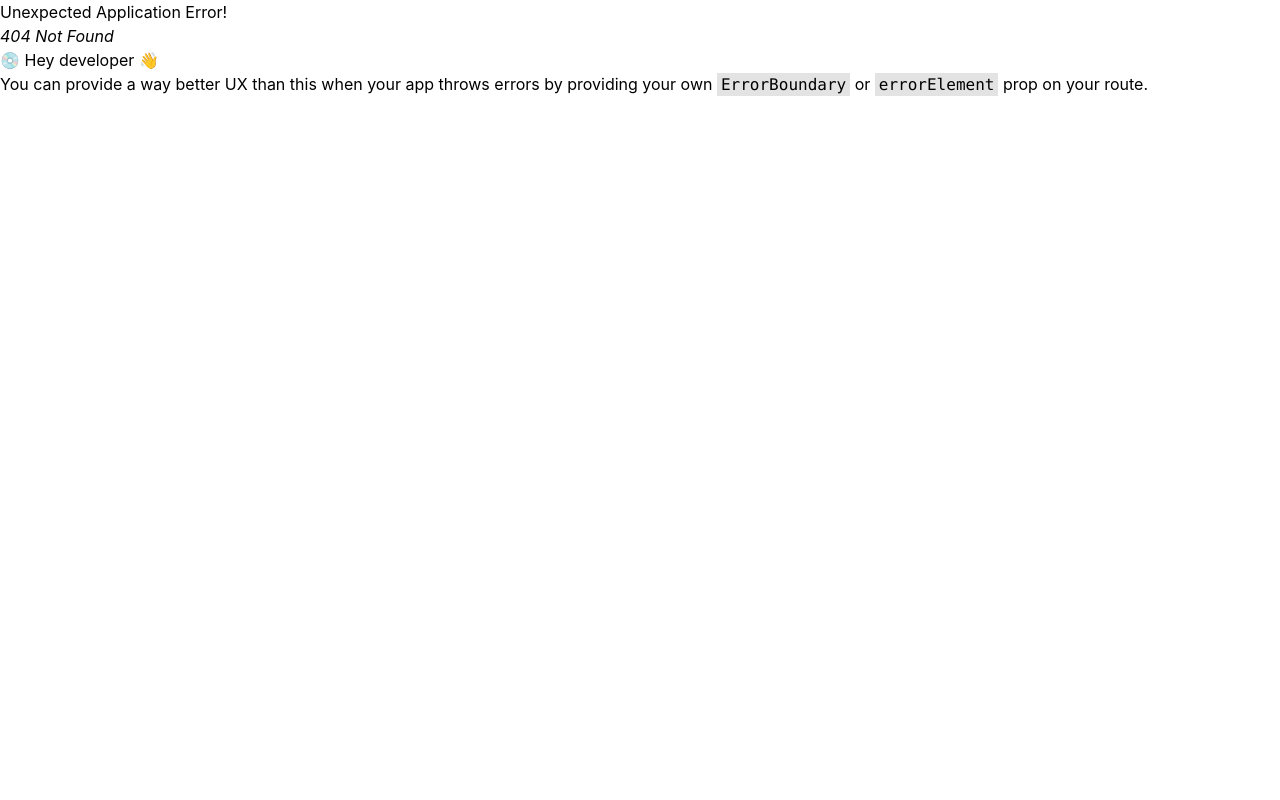
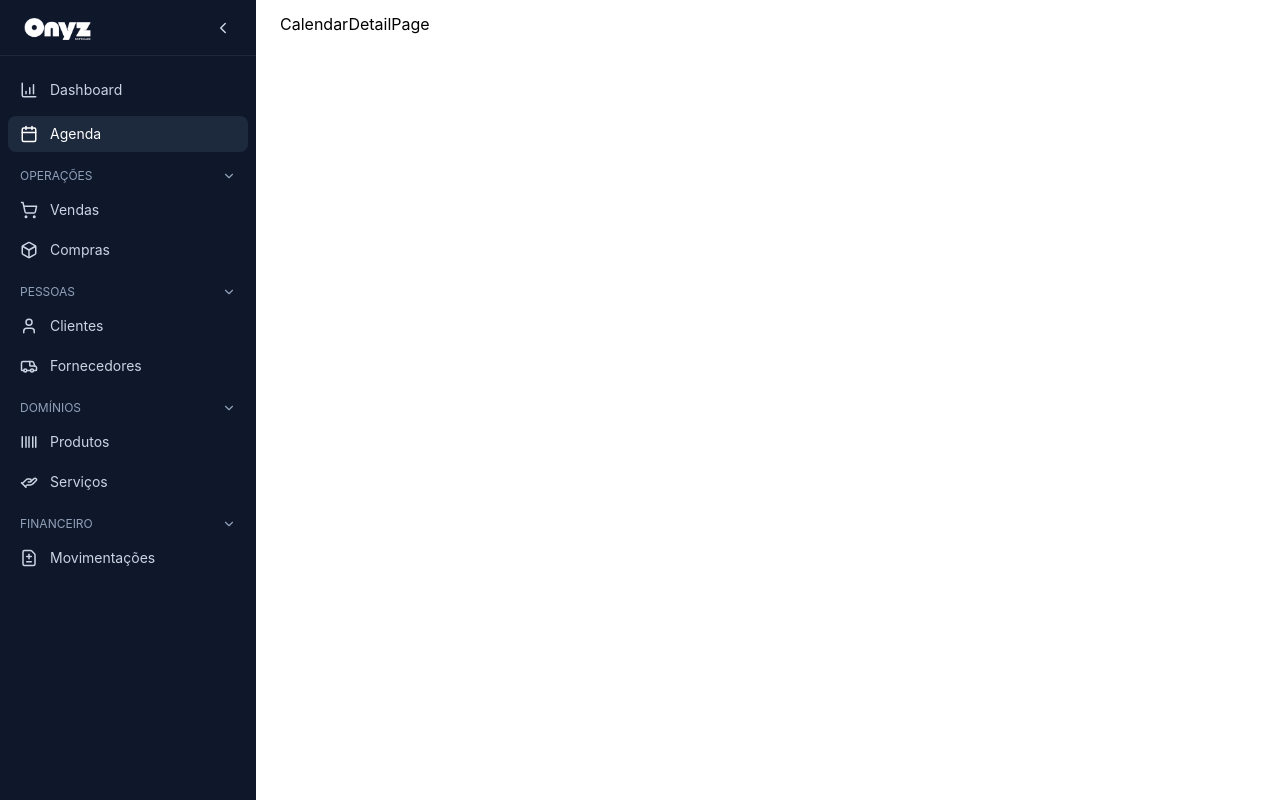
Before and after one commit to andreonyzko/simple-erp, a React (Vite) app: page /agenda/1 in a window 1280 px wide. Before the commit this address had no page. Built offline with nearby package versions, Linux system fonts and the light colour scheme.

Commit message:
feat(ui): add detail pages for all entities and dynamic breadcrumb titles

```diff
--- /dev/null
+++ b/src/ui/pages/calendar/CalendarDetailPage.tsx
@@ -0,0 +1,5 @@
+export default function CalendarDetailPage() {
+  return (
+    <div>CalendarDetailPage</div>
+  )
+}
--- /dev/null
+++ b/src/ui/pages/clients/ClientDetailPage.tsx
@@ -0,0 +1,5 @@
+export default function ClientDetailPage() {
+  return (
+    <div>ClientDetailPage</div>
+  )
+}
--- /dev/null
+++ b/src/ui/pages/products/ProductDetailPage.tsx
@@ -0,0 +1,5 @@
+export default function ProductDetailPage() {
+  return (
+    <div>ProductDetailPage</div>
+  )
+}
--- /dev/null
+++ b/src/ui/pages/purchases/PurchaseDetailPage.tsx
@@ -0,0 +1,5 @@
+export default function PurchaseDetailPage() {
+  return (
+    <div>PurchaseDetailPage</div>
+  )
+}
--- /dev/null
+++ b/src/ui/pages/sales/SaleDetailPage.tsx
@@ -0,0 +1,5 @@
+export default function SaleDetailPage() {
+  return (
+    <div>SaleDetailPage</div>
+  )
+}
--- /dev/null
+++ b/src/ui/pages/services/ServiceDetailPage.tsx
@@ -0,0 +1,5 @@
+export default function ServiceDetailPage() {
+  return (
+    <div>ServiceDetailPage</div>
+  )
+}
--- /dev/null
+++ b/src/ui/pages/suppliers/SupplierDetailPage.tsx
@@ -0,0 +1,5 @@
+export default function SupplierDetailPage() {
+  return (
+    <div>SupplierDetailPage</div>
+  )
+}
--- /dev/null
+++ b/src/ui/pages/transactions/TransactionDetailPage.tsx
@@ -0,0 +1,5 @@
+export default function TransactionDetailPage() {
+  return (
+    <div>TransactionDetailPage</div>
+  )
+}
--- a/src/ui/routes/router.tsx
+++ b/src/ui/routes/router.tsx
@@ -26,6 +26,14 @@ import TransactionsListPage from "../pages/transactions/TransactionsListPage";
 import TransactionCreatePage from "../pages/transactions/TransactionCreatePage";
 import type { RouteHandle } from "./types";
 import { calendarListLoader } from "./calendar/calendarListLoader";
+import CalendarDetailPage from "../pages/calendar/CalendarDetailPage";
+import SaleDetailPage from "../pages/sales/SaleDetailPage";
+import PurchaseDetailPage from "../pages/purchases/PurchaseDetailPage";
+import ClientDetailPage from "../pages/clients/ClientDetailPage";
+import SupplierDetailPage from "../pages/suppliers/SupplierDetailPage";
+import ProductDetailPage from "../pages/products/ProductDetailPage";
+import ServiceDetailPage from "../pages/services/ServiceDetailPage";
+import TransactionDetailPage from "../pages/transactions/TransactionDetailPage";
 
 export const router = createBrowserRouter([
   {
@@ -44,6 +52,11 @@ export const router = createBrowserRouter([
         handle: { title: ["Agenda"] } satisfies RouteHandle,
       },
       {
+        path: "agenda/:id",
+        element: <CalendarDetailPage />,
+        handle: { title: ["Agenda", "Detalhes"] } satisfies RouteHandle,
+      },
+      {
         path: "agenda/cadastrar",
         element: <CalendarCreatePage />,
         handle: { title: ["Agenda", "Cadastro"] } satisfies RouteHandle,
@@ -51,7 +64,7 @@ export const router = createBrowserRouter([
       {
         path: "agenda/:id/editar",
         element: <CalendarEditPage />,
-        handle: { title: ["Agenda","Edição"] } satisfies RouteHandle,
+        handle: { title: ["Agenda", "Edição"] } satisfies RouteHandle,
       },
       {
         path: "vendas",
@@ -59,14 +72,25 @@ export const router = createBrowserRouter([
         handle: { title: ["Operações", "Vendas"] } satisfies RouteHandle,
       },
       {
+        path: "vendas/:id",
+        element: <SaleDetailPage />,
+        handle: {
+          title: ["Operações", "Vendas", "Detalhes"],
+        } satisfies RouteHandle,
+      },
+      {
         path: "vendas/cadastrar",
         element: <SaleCreatePage />,
-        handle: { title: ["Operações", "Vendas", "Cadastro"] } satisfies RouteHandle,
+        handle: {
+          title: ["Operações", "Vendas", "Cadastro"],
+        } satisfies RouteHandle,
       },
       {
         path: "vendas/:id/editar",
         element: <SaleEditPage />,
-        handle: { title: ["Operações", "Vendas", "Edição"] } satisfies RouteHandle,
+        handle: {
+          title: ["Operações", "Vendas", "Edição"],
+        } satisfies RouteHandle,
       },
       {
         path: "compras",
@@ -74,14 +98,25 @@ export const router = createBrowserRouter([
         handle: { title: ["Operações", "Compras"] } satisfies RouteHandle,
       },
       {
+        path: "compras/:id",
+        element: <PurchaseDetailPage />,
+        handle: {
+          title: ["Operações", "Compras", "Detalhes"],
+        } satisfies RouteHandle,
+      },
+      {
         path: "compras/cadastrar",
         element: <PurchaseCreatePage />,
-        handle: { title: ["Operações", "Compras", "Cadastro"] } satisfies RouteHandle,
+        handle: {
+          title: ["Operações", "Compras", "Cadastro"],
+        } satisfies RouteHandle,
       },
       {
         path: "compras/:id/editar",
         element: <PurchaseEditPage />,
-        handle: { title: ["Operações", "Compras", "Edição"] } satisfies RouteHandle,
+        handle: {
+          title: ["Operações", "Compras", "Edição"],
+        } satisfies RouteHandle,
       },
       {
         path: "clientes",
@@ -89,14 +124,25 @@ export const router = createBrowserRouter([
         handle: { title: ["Pessoas", "Clientes"] } satisfies RouteHandle,
       },
       {
+        path: "clientes/:id",
+        element: <ClientDetailPage />,
+        handle: {
+          title: ["Pessoas", "Clientes", "Detalhes"],
+        } satisfies RouteHandle,
+      },
+      {
         path: "clientes/cadastrar",
         element: <ClientCreatePage />,
-        handle: { title: ["Pessoas", "Clientes", "Cadastro"] } satisfies RouteHandle,
+        handle: {
+          title: ["Pessoas", "Clientes", "Cadastro"],
+        } satisfies RouteHandle,
       },
       {
         path: "clientes/:id/editar",
         element: <ClientEditPage />,
-        handle: { title: ["Pessoas", "Clientes", "Edição"] } satisfies RouteHandle,
+        handle: {
+          title: ["Pessoas", "Clientes", "Edição"],
+        } satisfies RouteHandle,
       },
       {
         path: "fornecedores",
@@ -104,14 +150,25 @@ export const router = createBrowserRouter([
         handle: { title: ["Pessoas", "Fornecedores"] } satisfies RouteHandle,
       },
       {
+        path: "fornecedores/:id",
+        element: <SupplierDetailPage />,
+        handle: {
+          title: ["Pessoas", "Fornecedores", "Detalhes"],
+        } satisfies RouteHandle,
+      },
+      {
         path: "fornecedores/cadastrar",
         element: <SupplierCreatePage />,
-        handle: { title: ["Pessoas", "Fornecedores", "Cadastro"] } satisfies RouteHandle,
+        handle: {
+          title: ["Pessoas", "Fornecedores", "Cadastro"],
+        } satisfies RouteHandle,
       },
       {
         path: "fornecedores/:id/editar",
         element: <SupplierEditPage />,
-        handle: { title: ["Pessoas", "Fornecedores", "Edição"] } satisfies RouteHandle,
+        handle: {
+          title: ["Pessoas", "Fornecedores", "Edição"],
+        } satisfies RouteHandle,
       },
       {
         path: "produtos",
@@ -119,14 +176,25 @@ export const router = createBrowserRouter([
         handle: { title: ["Domínios", "Produtos"] } satisfies RouteHandle,
       },
       {
+        path: "produtos/:id",
+        element: <ProductDetailPage />,
+        handle: {
+          title: ["Domínios", "Produtos", "Detalhes"],
+        } satisfies RouteHandle,
+      },
+      {
         path: "produtos/cadastrar",
         element: <ProductCreatePage />,
-        handle: { title: ["Domínios", "Produtos", "Cadastro"] } satisfies RouteHandle,
+        handle: {
+          title: ["Domínios", "Produtos", "Cadastro"],
+        } satisfies RouteHandle,
       },
       {
         path: "produtos/:id/editar",
         element: <ProductEditPage />,
-        handle: { title: ["Domínios", "Produtos", "Edição"] } satisfies RouteHandle,
+        handle: {
+          title: ["Domínios", "Produtos", "Edição"],
+        } satisfies RouteHandle,
       },
       {
         path: "servicos",
@@ -134,19 +202,37 @@ export const router = createBrowserRouter([
         handle: { title: ["Domínios", "Serviços"] } satisfies RouteHandle,
       },
       {
+        path: "servicos/:id",
+        element: <ServiceDetailPage />,
+        handle: {
+          title: ["Domínios", "Serviços", "Detalhes"],
+        } satisfies RouteHandle,
+      },
+      {
         path: "servicos/cadastrar",
         element: <ServiceCreatePage />,
-        handle: { title: ["Domínios", "Serviços", "Cadastro"] } satisfies RouteHandle,
+        handle: {
+          title: ["Domínios", "Serviços", "Cadastro"],
+        } satisfies RouteHandle,
       },
       {
         path: "servicos/:id/editar",
         element: <ServiceEditPage />,
-        handle: { title: ["Domínios", "Serviços", "Edição"] } satisfies RouteHandle,
+        handle: {
+          title: ["Domínios", "Serviços", "Edição"],
+        } satisfies RouteHandle,
       },
       {
         path: "financeiro/extrato",
         element: <TransactionsListPage />,
         handle: { title: ["Financeiro", "Extratos"] } satisfies RouteHandle,
+      },
+      {
+        path: "financeiro/extrato/:id",
+        element: <TransactionDetailPage />,
+        handle: {
+          title: ["Financeiro", "Extratos", "Detalhes"],
+        } satisfies RouteHandle,
       },
       {
         path: "financeiro/cadastrar",
```
